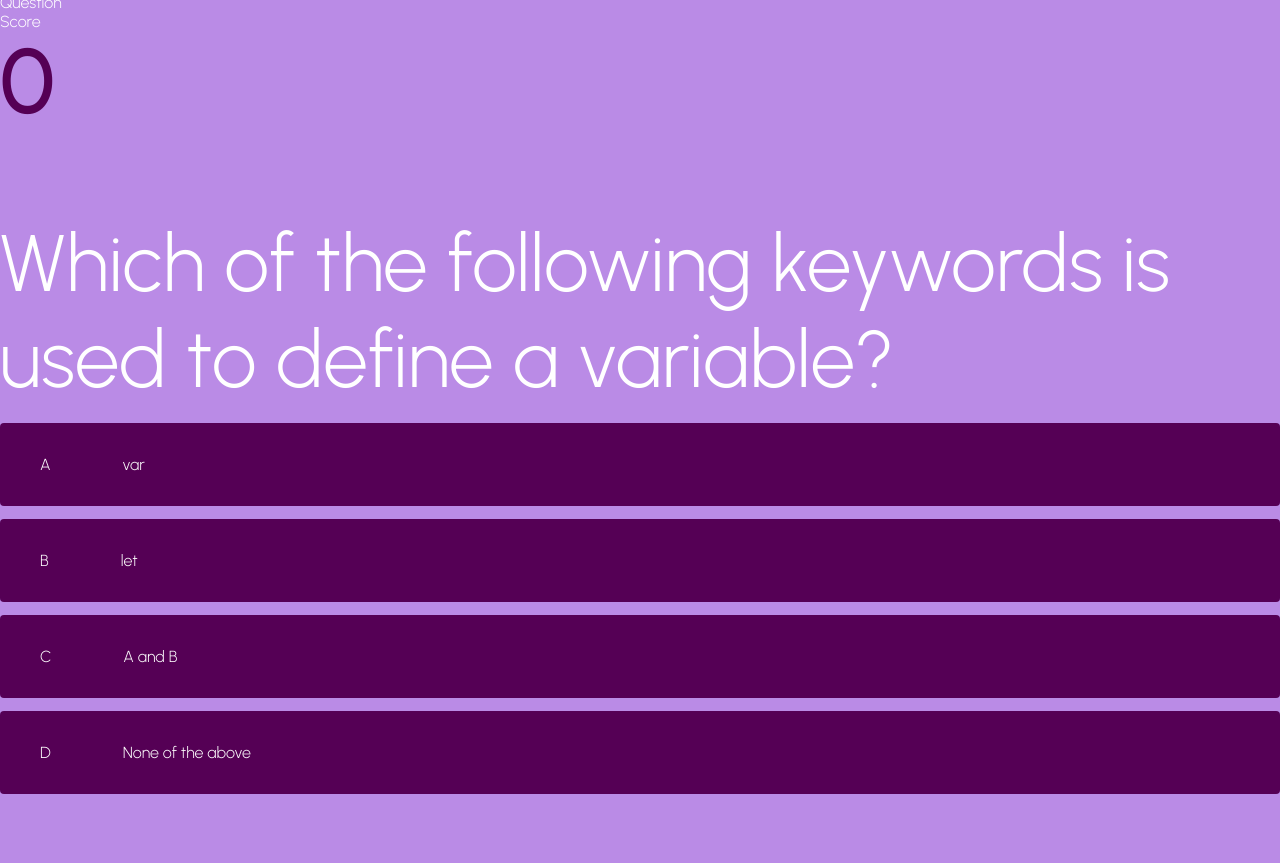
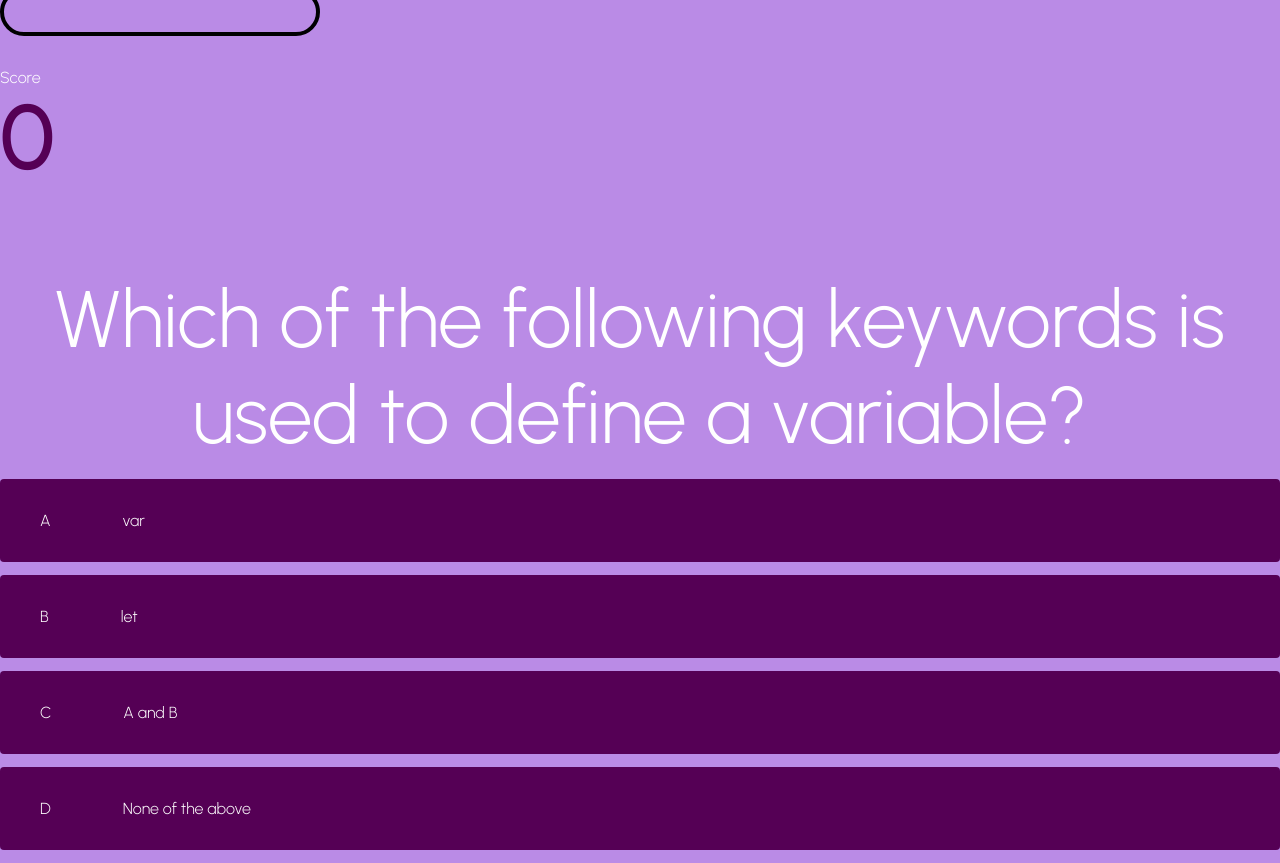
Before and after one commit to sarahxomargaret/Javascript-Quiz, a plain HTML site: page game.html in a window 1280 px wide. Before the commit the page ends 807 px from the top, so only its background shows below. Drawn offline with Linux system fonts and the light colour scheme.

Commit message:
added progress bar

```diff
--- a/assets/game.css
+++ b/assets/game.css
@@ -33,4 +33,21 @@ body {
 .question {
     font-size: 5rem;
     padding-bottom: 1rem;
+    text-align: center;
 }
+
+#progressBar{
+    width: 20rem;
+    height: 3rem;
+    border: 0.3rem solid black;
+    margin-top: 2rem;
+    margin-bottom: 2rem;
+    border-radius: 50px;
+    overflow: hidden;
+}
+
+#progressBarFull {
+    height: 100%;
+    background-color: black;
+    width: 0%;
+}
```
